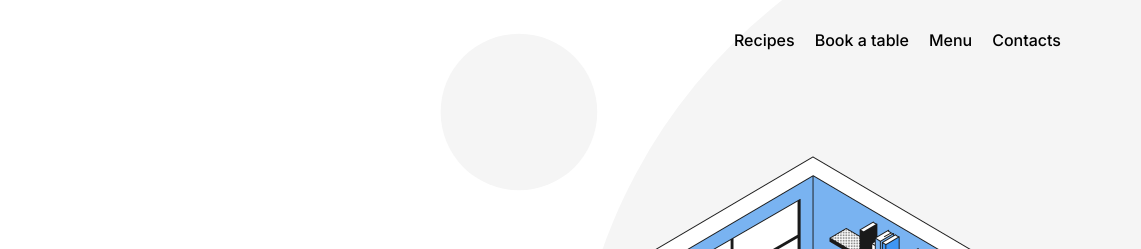
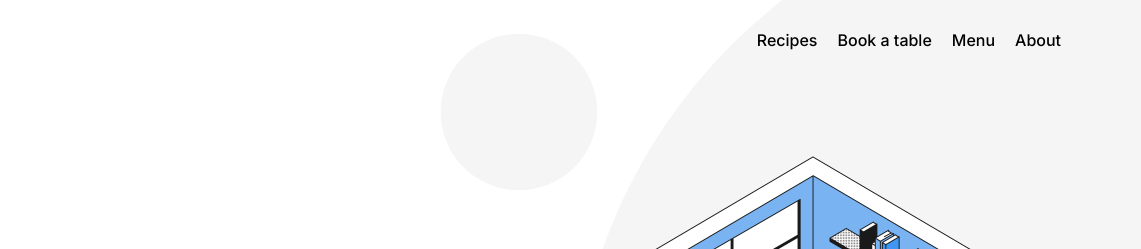
Before and after one commit to HectorRivera223/se_project_coffeeshop, a plain HTML site: page index.html in a window 1280 px wide. Shown: the top 249 px of the page, 139-1280 px from the left. Drawn offline with Linux system fonts and the light colour scheme.

Commit message:
New update for my project

```diff
--- a/index.html
+++ b/index.html
@@ -39,7 +39,7 @@
               <a href="#menu" class="nav__link">Menu</a>
             </li>
             <li>
-              <a href="#contacts" class="nav__link">Contacts</a>
+              <a href="#contacts" class="nav__link">About</a>
             </li>
           </ul>
         </nav>
@@ -216,7 +216,7 @@
             </li>
           </ul>
         </section>
-        <section class="about">
+        <section id="#contacts" class="about">
           <h2 class="about__title">About the coffee shop</h2>
           <div class="about__content">
             <p class="about__paragraph">
```
